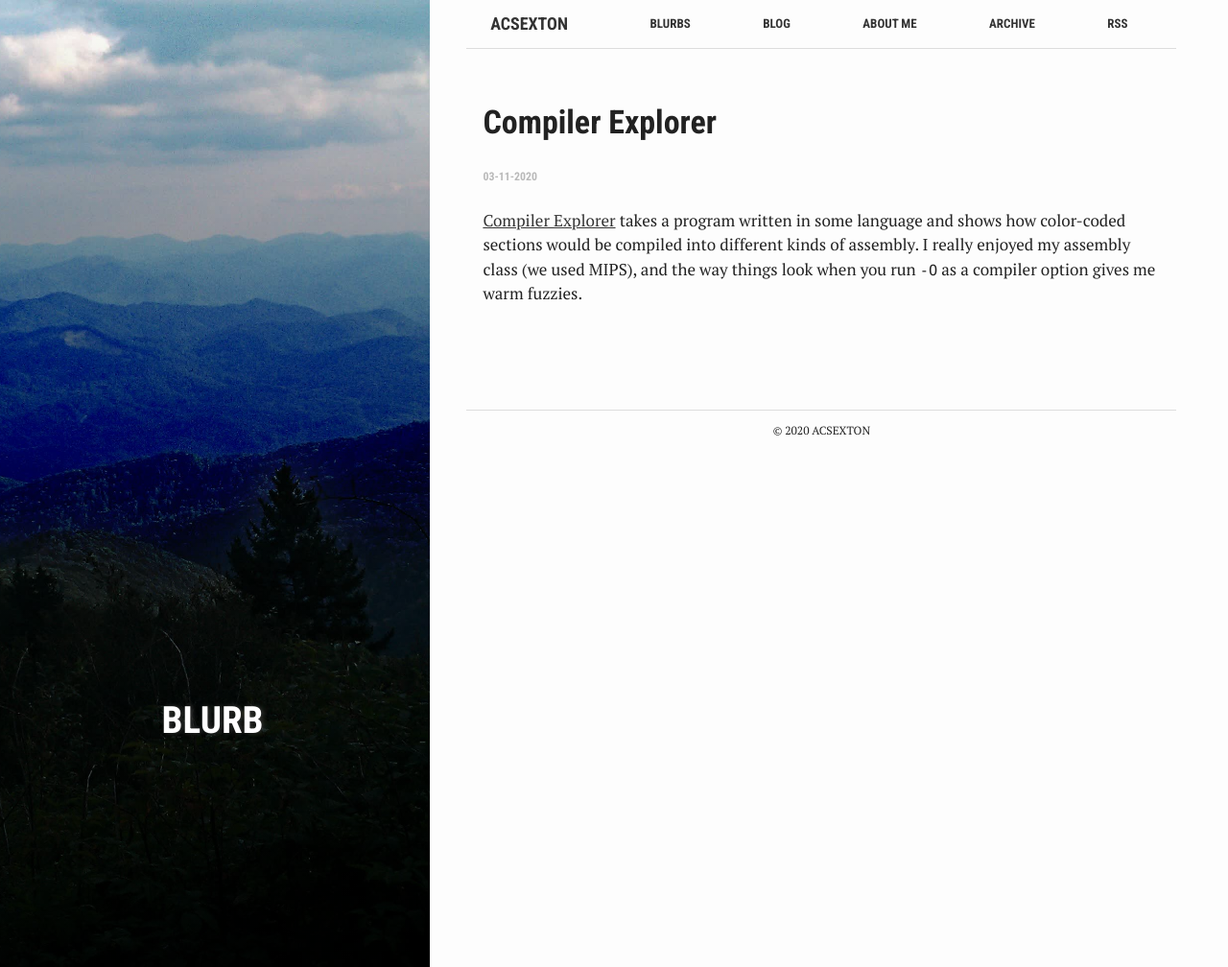
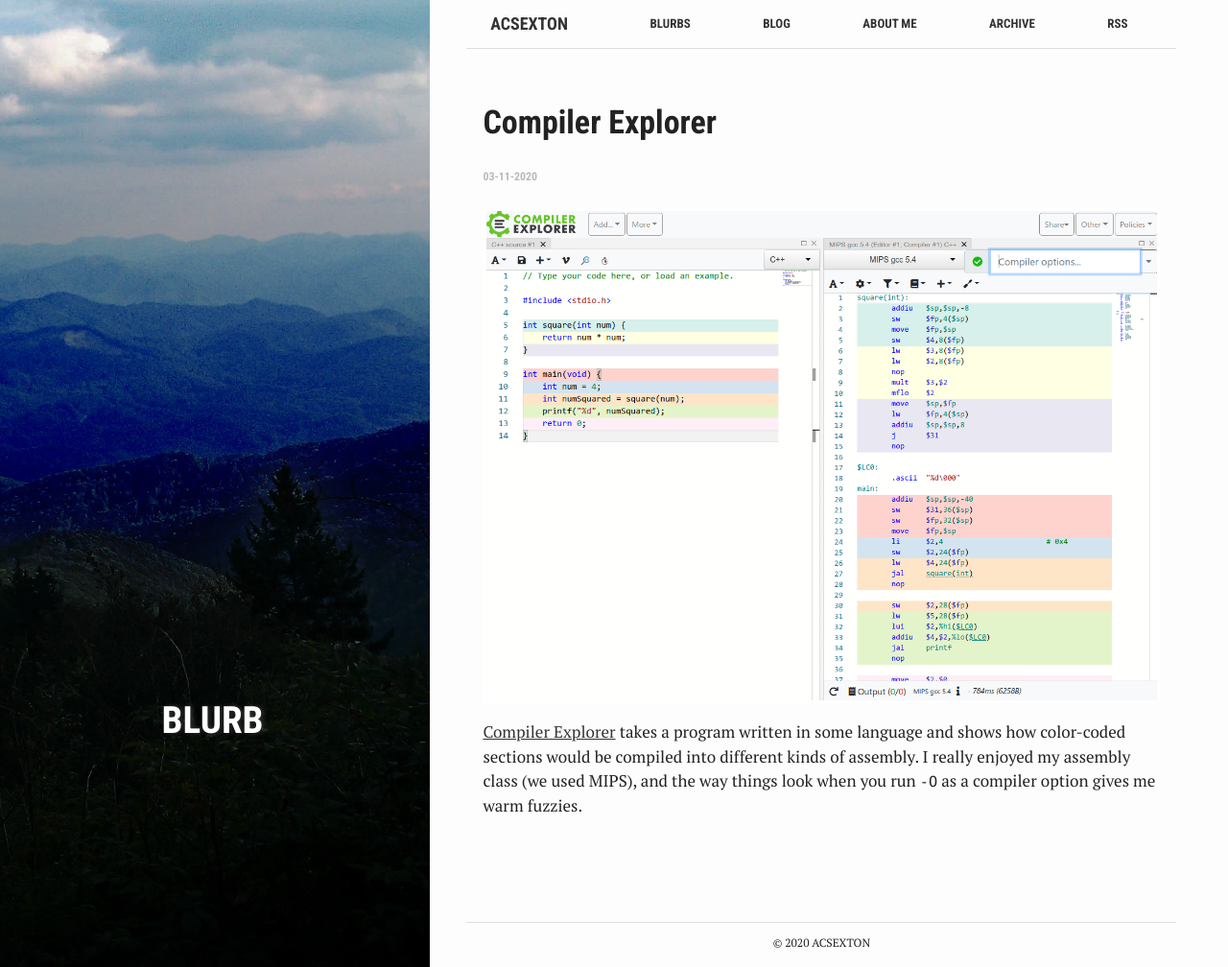
Before and after one commit to acsexton/acsexton.github.io, a Jekyll site: the page built from _posts/blurbs/2020-03-11-compiler-explorer.md, in a window 1280 px wide and 1008 px high. Shown: the whole window at 96% size. Built offline with Jekyll 4.4.1, drawn with Linux system fonts in a browser that asks for light colours.

Commit message:
add optional image tag to blurbs

```diff
--- a/_layouts/blurb.html
+++ b/_layouts/blurb.html
@@ -11,6 +11,10 @@
 
   <div class="post-content">
 
+    {% if page.image %}
+    <img src="{{ page.image | prepend: site.baseurl }}" alt="{{ page.title }}" title="{{ page.title }}">
+    {% endif %}
+
     {{ content }}
 
   </div>
--- a/_posts/blurbs/2020-03-11-compiler-explorer.md
+++ b/_posts/blurbs/2020-03-11-compiler-explorer.md
@@ -3,7 +3,8 @@
 bg: 'trees.jpg'
 title: "Compiler Explorer"          # Page title, left pane and archives
 crawlertitle: "Compiler Explorer"   # Browser titlebar
-tags : ['blurb']                    # Use quotes, separate by commas
+image: /assets/images/posts/blurbs/compiler-explorer.png
+tags: ['blurb']                    # Use quotes, separate by commas
 category: blurb                     # RSS / Archive split
 ---
 
--- a/pages/blurbs.html
+++ b/pages/blurbs.html
@@ -12,6 +12,9 @@
   {% if post.category == 'blurb' %}
     <article class="index-page">
       <h2><a href="{{ post.url }}">{{ post.title }}</a></h2>
+      {% if post.image %}
+        <img src="{{ post.image | prepend: site.baseurl }}" alt="{{ post.title }}" title="{{ post.title }}">
+      {% endif %}
       {{ post.content }}
     </article>
   {% endif %}
```
Also changed, not shown: assets/images/posts/ letsgo/slothgif.gif (renamed from assets/images/posts / letsgo/slothgif.gif), assets/images/posts/blurbs/compiler-explorer.png (added).
